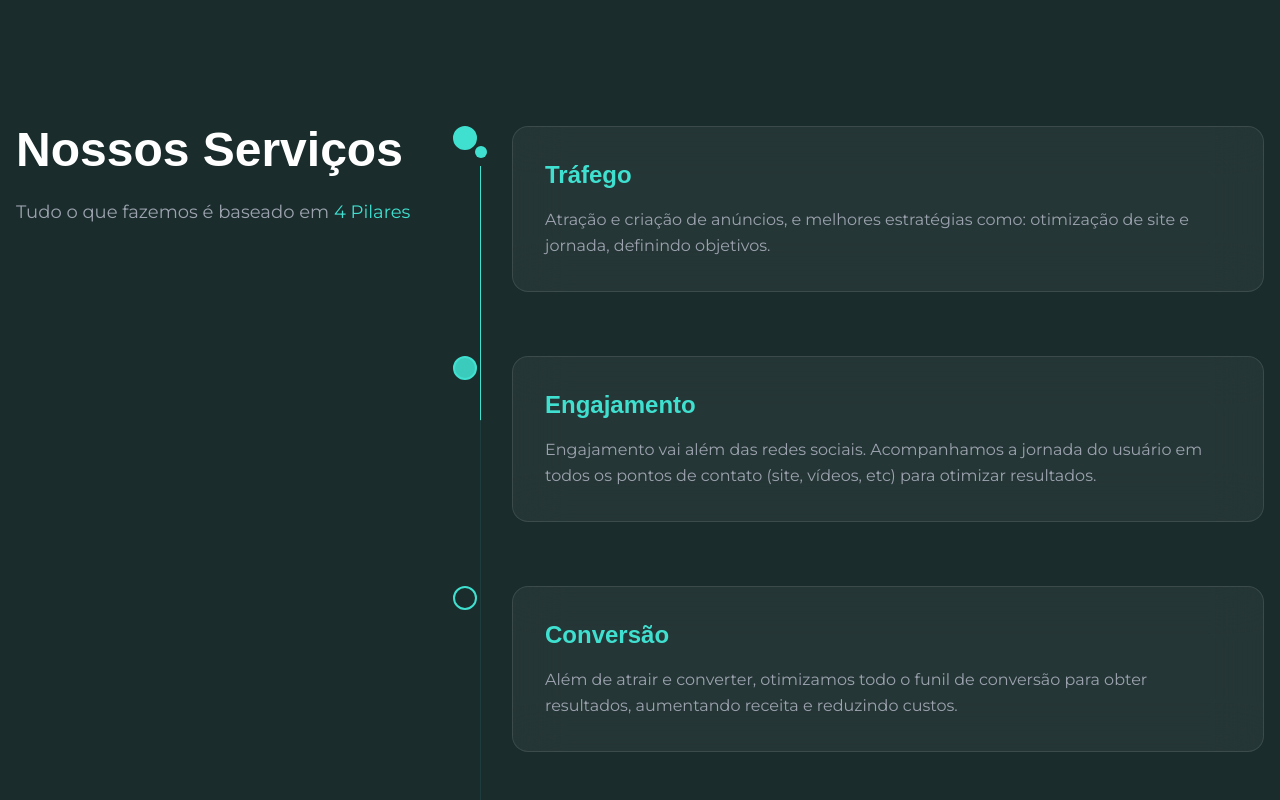
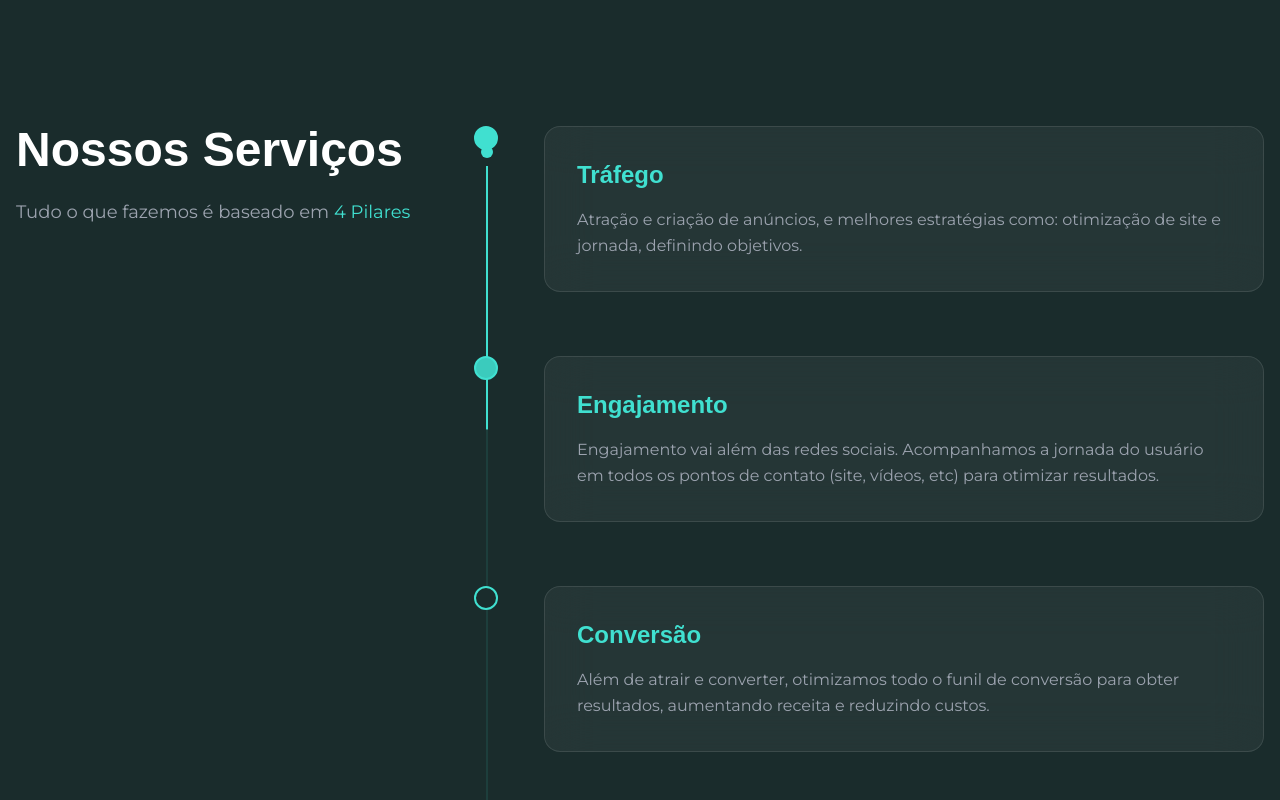
Before and after one commit to gbarbosap7/xtyl-clone, a Next.js app: page / in a window 1280 px wide. Shown: the part 4920-5720 px from the top of the page. Built offline with nearby package versions, Linux system fonts and the light colour scheme.

Commit message:
fix: corrige alinhamento da linha vertical com os círculos

```diff
--- a/src/components/ServiceSteps.tsx
+++ b/src/components/ServiceSteps.tsx
@@ -53,7 +53,7 @@ const ServiceSteps = () => {
           {/* Timeline */}
           <div className="md:w-2/3 relative">
             {/* Container da Timeline */}
-            <div className="absolute left-4 top-[40px] bottom-[40px] w-[1px] flex flex-col">
+            <div className="absolute left-[22px] top-[40px] bottom-[40px] w-[2px] flex flex-col">
               {/* Pontos de início e fim */}
               <div className="absolute -top-[20px] left-1/2 -translate-x-1/2 w-3 h-3 rounded-full bg-xtyl-primary" />
               <div className="absolute -bottom-[20px] left-1/2 -translate-x-1/2 w-3 h-3 rounded-full bg-xtyl-primary/20" />
@@ -90,7 +90,7 @@ const ServiceSteps = () => {
               >
                 {/* Círculo na Timeline */}
                 <motion.div
-                  className="absolute left-0 -translate-x-[11px] w-6 h-6 flex items-center justify-center rounded-full border-2 border-xtyl-primary"
+                  className="absolute left-[22px] -translate-x-1/2 w-6 h-6 flex items-center justify-center rounded-full border-2 border-xtyl-primary"
                   style={{
                     backgroundColor: useTransform(
                       scrollYProgress,
@@ -104,7 +104,7 @@ const ServiceSteps = () => {
                 />
 
                 {/* Conteúdo */}
-                <div className="bg-white/5 backdrop-blur-xl rounded-2xl p-8 border border-white/10 card-hover">
+                <div className="bg-white/5 backdrop-blur-xl rounded-2xl p-8 border border-white/10 card-hover ml-8">
                   <h3 className="text-2xl font-clash-display font-bold text-xtyl-primary mb-4">
                     {step.title}
                   </h3>
```
